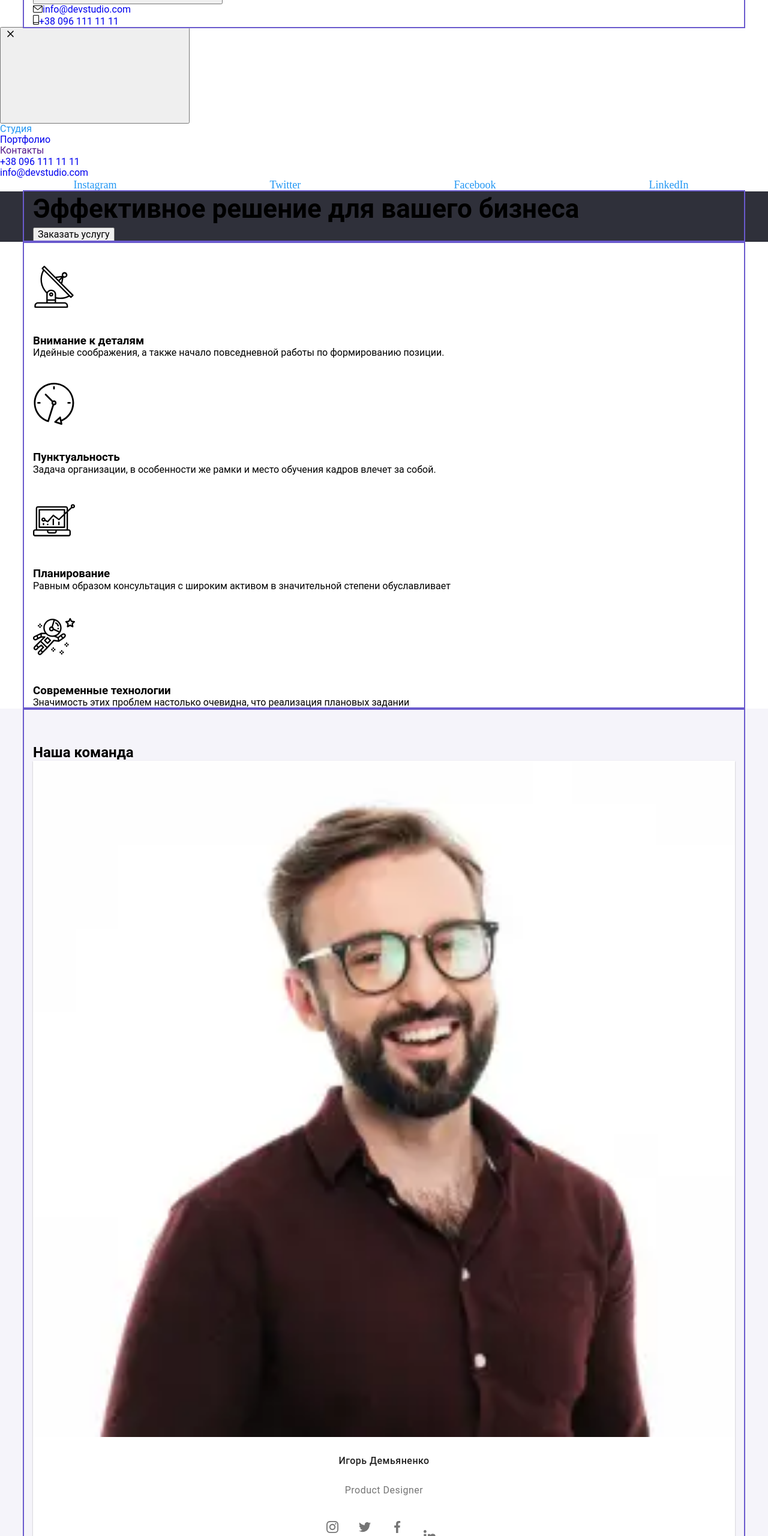
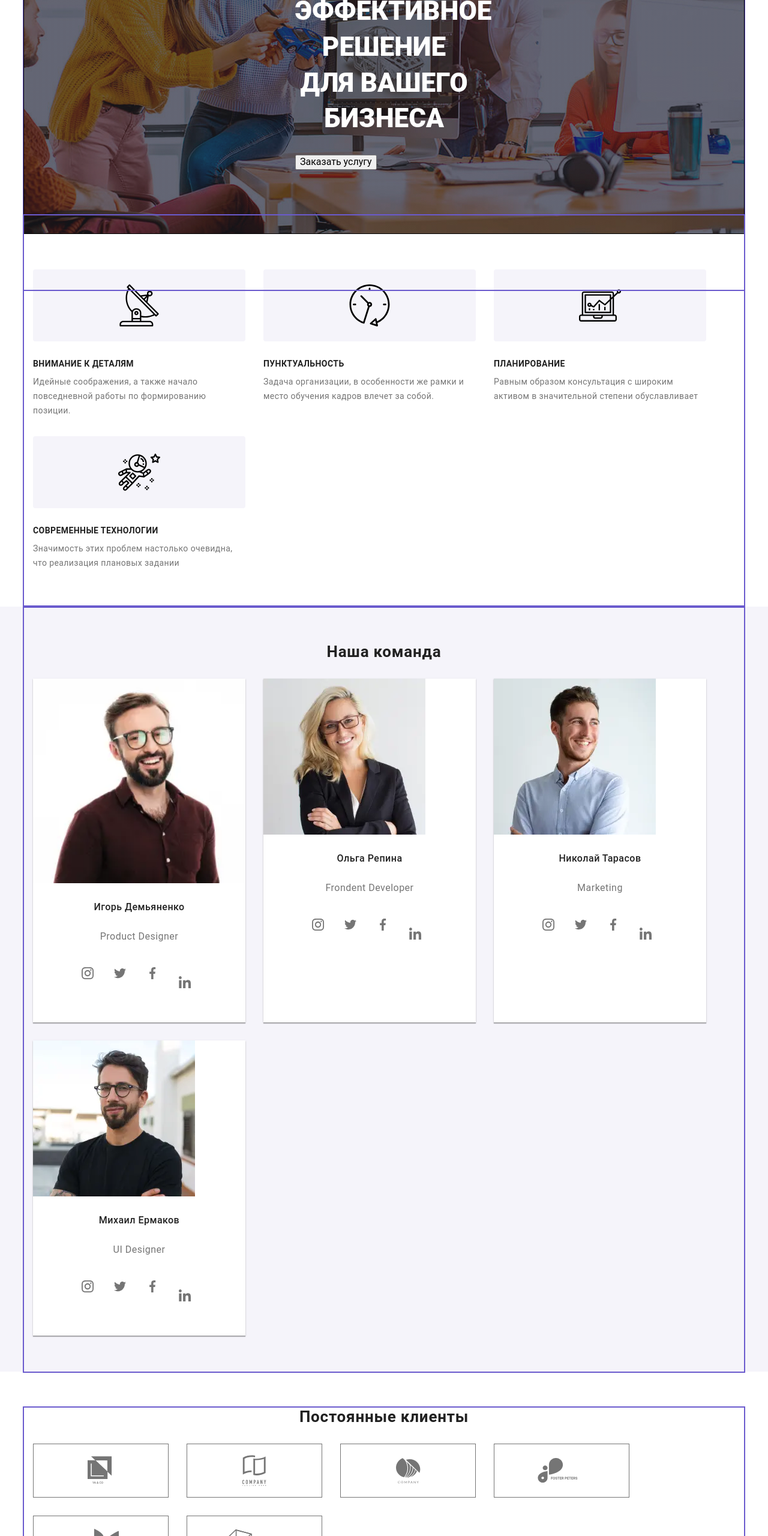
Before and after one commit to zeka2021/goit-markup-hw-08, a plain HTML site: page index.html in a window 1280 px wide. Shown: the part 240-2800 px from the top of the page at 60% size. Drawn offline with nearby package versions, Linux system fonts and the light colour scheme.

Commit message:
стилизирует секции

```diff
--- a/css/sass/base/_container.scss
+++ b/css/sass/base/_container.scss
@@ -9,7 +9,7 @@
     margin: 0 auto;
   }
 }
-@media screen and (min-width: 768px) and (max-width: 1199px) {
+@media screen and (min-width: 768px) {
   .conteiner {
     width: 768px;
   }
--- a/css/sass/base/_title.scss
+++ b/css/sass/base/_title.scss
@@ -1,4 +1,4 @@
- @media  screen and (min-width:480px) and (max-width:767px) {
+ @media  screen and (min-width: 480px) {
   .titl {
    font-family: var(--main-font);
    font-weight: bold;
@@ -8,7 +8,13 @@
    text-align: center;
    letter-spacing: 0.03em;
    color: #212121;
+   margin-bottom: 30px;
 
    // font-size: 36px;
   }
  }
+@media  screen and (min-width: 768px) {
+      .title {
+        font-size: 28px;
+       }
+}
--- a/css/sass/components/_header.scss
+++ b/css/sass/components/_header.scss
@@ -1,3 +1,8 @@
+
+.header {
+ border-bottom: 1px solid #ececec;
+ background: #ffffff;
+}
 
 @media  screen and (min-width:480px) and (max-width:767px) {
  .menu {
@@ -10,7 +15,6 @@
    position: relative;
    padding-top: 16px;
    padding-bottom: 16px;
-   background: #ffffff;
  }
  .header .conteiner {
     display: flex;
@@ -77,16 +81,15 @@
      color: var(--accent-color);
     }
   }
-  // .mobile-contacts__item {
-    // font-family: var(--main-font);
-    // font-style: normal;
-    // font-weight: 500;
-    // font-size: 34px;
-    // line-height: 1.18;
-    // color: #2196F3;
-  // }
+  .mobile-contacts__item {
+    font-family: var(--main-font);
+    font-style: normal;
+    font-weight: 500;
+    font-size: 34px;
+    line-height: 1.18;
+    color: #2196F3;
+  }
 }
-
 .mobile-social {
   display: flex;
   justify-content: space-around;
@@ -106,17 +109,24 @@
    border-right: none;
   }
 }
+ @media screen and (min-width: 768px){
+  .mobile-menu {
+    display: none;
+  }
+  .burger-btn,
+ .mobile-menu__modal-close-btn {
+   display: none;
+ }
+  .header .conteiner {
+    display: flex;
+    align-items: center;
+    justify-content: center;
+  }
+ }
 
 
-
-/*.header {
- border-bottom: 1px solid #ececec;
-  padding-top: 24px;
- padding-bottom: 25px;
- background: #ffffff;
-}
-.header .conteiner {
- display: flex;
- align-items: center;
- justify-content:center;
-}*/
+// .header .conteiner {
+//  display: flex;
+//  align-items: center;
+//  justify-content:center;
+// }*/
--- a/css/sass/components/_logo.scss
+++ b/css/sass/components/_logo.scss
@@ -20,3 +20,8 @@
 .logo_dark_theme {
   color: #ffffff;
 }
+ @media screen and (min-width: 768px) {
+   .logo {
+     margin-right: 88px;
+   }
+ }
--- a/css/sass/components/_navigetion.scss
+++ b/css/sass/components/_navigetion.scss
@@ -1,49 +1,19 @@
-/*.navigetion {
-  display: flex;
-  align-items: center;
+.menu {
+  color: var(--accent-color);
 }
-.menu__item:not(:last-child) {
-  margin-right: 50px;
+.menu .link.active {
+  color: var(--accent-color);
 }
+
+@media screen and (min-width: 768px){
  .menu {
    display: flex;
    align-items: center;
   }
-.menu {
-  color: var(--accent-color);
-}
-
-.menu .link.active {
-  color: var(--accent-color);
-}
-.contacts {
+ .navigetion {
    display: flex;
    align-items: center;
-  margin-left: auto;
-  justify-content: space-between;
   }
-  .contacts__link {
-    display: flex;
-    justify-content: center;
-    align-items: center;
-  }
-  .contacts__item {
-    display: flex;
-    align-items: center;
-    fill: #757575;
-    transition: fill 250ms cubic-bezier(0.4, 0, 0.2, 1);
-
-      &:hover,
-      &:focus {
-        fill: var(--accent-color);
-      }
-
-      &:not(:last-child) {
-        margin-right: 50px;
-      }
-  }
-
-
  .menu__link {
    font-family: var(--main-font);
    font-weight: 500;
@@ -77,6 +47,32 @@
      transition: opacity 250ms cubic-bezier(0.4, 0, 0.2, 1);
     }
   }
+ .contacts {
+   display: flex;
+   align-items: center;
+   margin-left: auto;
+   justify-content: space-between;
+  }
+  .contacts__link {
+    display: flex;
+    justify-content: center;
+    align-items: center;
+  }
+  .contacts__item {
+    display: flex;
+    align-items: center;
+    fill: #757575;
+    transition: fill 250ms cubic-bezier(0.4, 0, 0.2, 1);
+
+      &:hover,
+      &:focus {
+        fill: var(--accent-color);
+      }
+
+      &:not(:last-child) {
+        margin-right: 50px;
+      }
+  }
   .contacts__link {
   font-family: var(--main-font);
   font-weight: 500;
@@ -101,4 +97,12 @@
     .contacts__link:focus &{
       color: var(--accent-color);
     }
-}*/
+  }
+}
+
+
+
+
+/* .menu__item:not(:last-child) {
+  margin-right: 50px;
+}
--- a/css/sass/layout/_hero.scss
+++ b/css/sass/layout/_hero.scss
@@ -1,7 +1,24 @@
  .hero-section {
    background-color: #2f303a;
   }
-@media  screen and (min-width:320px) and (max-width:767px) {
+ .hero-text {
+   font-family: var(--main-font);
+   font-weight: 900;
+   font-size: 26px;
+   line-height: 1.6;
+   text-align: center;
+   text-transform: uppercase;
+   color: #ffffff;
+   margin-left: auto;
+   margin-right: auto;
+   padding-bottom: 30px;
+  }
+
+  .hero  {
+   padding: 118px 60px;
+  }
+
+@media  screen and (min-width:480px) {
   .overlay {
     width: 100vw;
     max-width: 480px;
@@ -13,34 +30,54 @@
     background-repeat: no-repeat;
     background-size: cover;
     background-position: center;
+  }
 
    @media screen and (min-device-pixel-ratio: 2),
                      (min-resolution: 192dpi),
                      (min-resolution: 2dppx) {
-      background-image: linear-gradient(rgba(47, 48, 58, 0.4),rgba(47, 48, 58, 0.4)), url("../imgdz/stydio/img-bg-mobile@2x.jpg");
+     .overlay {
+       background-image: linear-gradient( rgba(47, 48, 58, 0.4), rgba(47, 48, 58, 0.4)), url("../imgdz/stydio/img-bg-mobile@2x.jpg");
+
       }
     }
- .hero  {
-   padding: 118px 60px;
 }
- .hero-text {
-   font-family: var(--main-font);
-   font-weight: 900;
-   font-size: 26px;
-   line-height: 1.6;
-   text-align: center;
-   text-transform: uppercase;
-   color: #ffffff;
-   margin-left: auto;
-   margin-right: auto;
-  //  padding-bottom: 30px;
+@media  screen and (min-width:768px) {
+  .hero {
+    padding: 118px 204px;
   }
+  .overlay {
+    max-width: 768px;
+    background-image: linear-gradient(rgba(47, 48, 58, 0.4),rgba(47, 48, 58, 0.4)), url("../imgdz/stydio/img-bg-tablet.jpg");
+  }
+   @media screen and (min-device-pixel-ratio: 2),
+                     (min-resolution: 192dpi),
+                     (min-resolution: 2dppx) {
+     .overlay {
+       background-image: linear-gradient( rgba(47, 48, 58, 0.4), rgba(47, 48, 58, 0.4)), url("../imgdz/stydio/img-bg-tablet2x.jpg");
 
       }
+    }
+}
 @media  screen and (min-width:1200px) {
+  .hero {
+    padding: 200px 452px;
+  }
   .hero-text {
    font-size: 44px;
    line-height: 1.36;
+  }
+  .overlay {
+    max-width: 1200px;
+    height: 600px;
+    background-image: linear-gradient(rgba(47, 48, 58, 0.4),rgba(47, 48, 58, 0.4)), url("../imgdz/stydio/img-bg-desktop.jpg");
+  }
+    @media screen and (min-device-pixel-ratio: 2),
+                     (min-resolution: 192dpi),
+                     (min-resolution: 2dppx) {
+     .overlay {
+       background-image: linear-gradient( rgba(47, 48, 58, 0.4), rgba(47, 48, 58, 0.4)), url("../imgdz/stydio/img-bg-desktop2x.jpg");
+
+      }
     }
 
 }
--- a/css/sass/layout/_permanent.scss
+++ b/css/sass/layout/_permanent.scss
@@ -16,20 +16,11 @@
   align-items: center;
   justify-content: space-between;
 }*/
-.permanent .conteiner {
+
+.permanent  {
     background:#ffffff;
     padding-bottom: 60px;
-}
-.permanent-list {
-  display: flex;
-  flex-wrap: wrap;
-  margin-left: -30px;
-  margin-top: -30px;
-}
-.permanent-list__item {
-flex-basis: calc(100%/2-30px);
-margin-left: 30px;
-margin-top: 30px;
+    padding-top: 60px;
 }
  .permanent-list__link {
    display: flex;
@@ -56,3 +47,26 @@
      fill: var(--accent-color);
     }
   }
+@media screen and (min-width: 480px) {
+
+  .permanent-list {
+   display: flex;
+   flex-wrap: wrap;
+   flex-basis: calc(100%/2-30px);
+   margin-left: -30px;
+   margin-top: -30px;
+  }
+  .permanent-list__item {
+    margin-left: 30px;
+    margin-top: 30px;
+  }
+}
+
+@media screen and (min-width: 768px) {
+  .permanent-list {
+    flex-basis: calc(100%/3-30px);
+  }
+  .permanent-list__link {
+    width: 226px;
+  }
+}
--- a/css/sass/layout/_quality.scss
+++ b/css/sass/layout/_quality.scss
@@ -8,7 +8,6 @@
   justify-content: space-between;
   margin-right: 30px;
 }*/
-@media  screen and (min-width: 480px) and (max-width: 767px) {
  .quality__titem {
    font-family: var(--main-font);
    font-weight: bold;
@@ -19,7 +18,7 @@
    color: #212121;
    margin-bottom: 10px;
   }
- .quality__text {
+   .quality__text {
    font-family: var(--main-font);
    font-weight: normal;
    font-size: 14px;
@@ -27,18 +26,7 @@
    letter-spacing: 0.03em;
    color: #757575;
   }
-  .quality__item {
-   margin-bottom: 30px;
-
-   &:not(:last-child) {
-      margin-bottom: 30px;
-   }
-  }
-  .quality  {
-   padding-top: 60px;
-   padding-bottom: 60px;
-  }
-  .quality__box {
+    .quality__box {
    display: flex;
    justify-content: center;
    align-items: center;
@@ -50,6 +38,35 @@
  .quality__icon {
    width: 70px;
    height: 70px;
+  }
+@media  screen and (min-width: 480px) {
+  .quality__item {
+   margin-bottom: 30px;
+
+   &:not(:last-child) {
+      margin-bottom: 30px;
+    }
+  }
+  .quality  {
+   padding-top: 60px;
+   padding-bottom: 60px;
+  }
+}
+@media screen and (min-width: 768px) {
+  .quality {
+    display: flex;
+    flex-wrap: wrap;
+    margin-left: -30px;
+    margin-top: -30px;
+  }
+  .quality__item {
+    margin-left: 30px;
+    margin-top: 30px;
+    margin-bottom: 0;
+    width: 354px;
+     &:not(:last-child) {
+      margin-bottom: 0;
+    }
   }
 }
 
--- a/css/sass/layout/_team.scss
+++ b/css/sass/layout/_team.scss
@@ -57,9 +57,9 @@
   .social-list__item {
     margin-right: 10px;
 
-   &:not(:last-child) {
+    &:not(:last-child) {
       margin-right: 10px;
-   }
+    }
   }
  .social-list__link {
    display: flex;
@@ -102,15 +102,22 @@
 }
 
 @media screen and (min-width: 768px) {
-  .team-list {
+  // .conteiner {
+    // margin-left: -30px;
+    // margin-top: -30px;
+  // }
+  .team-list  {
     display: flex;
     flex-wrap: wrap;
+    flex-basis: calc(100%/2-30px);
+    margin-top: -30px;
+    margin-left: -30px;
   }
   .team-list__item {
-    flex-basis: calc((100%-60px)/2);
-    margin-bottom: 15px;
-    min-width: 354px;
-
+    margin-left: 30px;
+    margin-top: 30px;
+    margin-bottom: 0;
+    width: 354px;
     // & :not(:last-child ) {
       // margin: 15px;
     // }
```
Also changed, not shown: css/main.css, css/main.min.css, 2 other files. Lines whose indentation alone changed are shown as unchanged.
